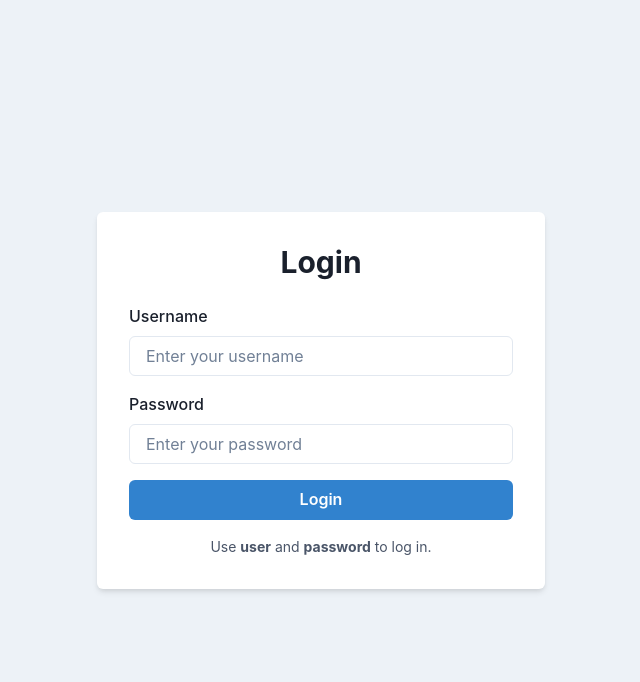
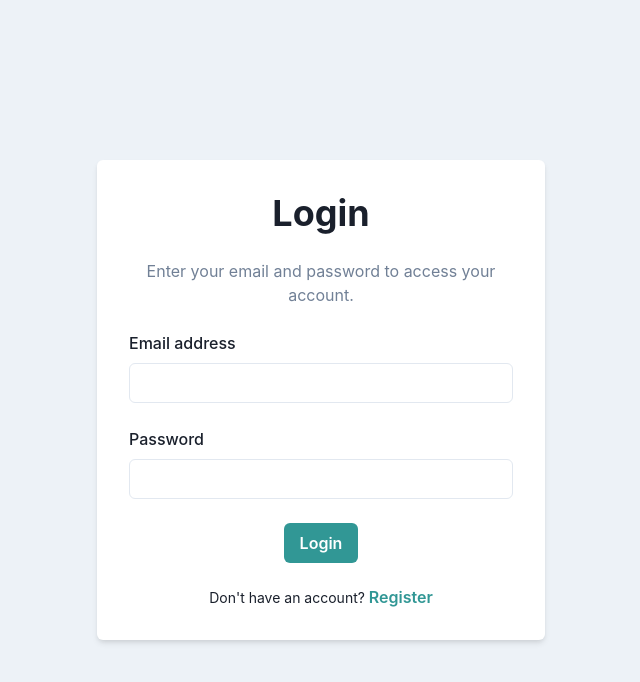
Before and after one commit to DanielStarckLorenzen/SpisOpFrontend, a React (Vite) app: page /login in a window 1280 px wide. Shown: the top 682 px of the page, without its empty margins (319-959 px from the left). Built offline with nearby package versions, Linux system fonts and the light colour scheme; no server answers.

Commit message:
login and register flow created

```diff
--- /dev/null
+++ b/firebase.ts
@@ -0,0 +1,23 @@
+// Import the functions you need from the SDKs you need
+import { initializeApp } from "firebase/app";
+import { getAuth } from "firebase/auth";
+// TODO: Add SDKs for Firebase products that you want to use
+// https://firebase.google.com/docs/web/setup#available-libraries
+
+// Your web app's Firebase configuration
+// For Firebase JS SDK v7.20.0 and later, measurementId is optional
+const firebaseConfig = {
+  apiKey: "AIzaSyB876jU3Rvc3o4c8lj3CxFohB3inbk29hk",
+  authDomain: "spisop-c3643.firebaseapp.com",
+  projectId: "spisop-c3643",
+  storageBucket: "spisop-c3643.appspot.com",
+  messagingSenderId: "217632398894",
+  appId: "1:217632398894:web:f3da08a825e3b56df4c9bf",
+  measurementId: "G-068PT6R7XZ"
+};
+
+// Initialize Firebase
+const app = initializeApp(firebaseConfig);
+const auth = getAuth(app);
+
+export { auth };
--- a/package.json
+++ b/package.json
@@ -14,7 +14,7 @@
     "@chakra-ui/react": "^2.8.2",
     "@emotion/react": "^11.13.3",
     "@emotion/styled": "^11.13.0",
-    "firebase": "^10.13.1",
+    "firebase": "^10.13.2",
     "framer-motion": "^11.5.4",
     "lucide-react": "^0.439.0",
     "react": "^18.3.1",
--- a/src/api/foodPostApi.ts
+++ b/src/api/foodPostApi.ts
@@ -1,4 +1,3 @@
-
 const BASE_URL = import.meta.env.VITE_BASE_URL;
 
 export const getAllFoodPosts = async () => {
--- /dev/null
+++ b/src/api/userApi.ts
@@ -0,0 +1,19 @@
+import {User} from "../types/User.ts";
+
+const BASE_URL = import.meta.env.VITE_BASE_URL;
+
+export const getUser = async (id: string) => {
+  const response = await fetch(`${BASE_URL}/user/${id}`);
+  return response.json();
+}
+
+export const postUser = async (user: User) => {
+  const response = await fetch(`${BASE_URL}/user`, {
+    method: "POST",
+    headers: {
+      "Content-Type": "application/json",
+    },
+    body: JSON.stringify(user),
+  });
+  return response.json();
+}
--- /dev/null
+++ b/src/components/modals/signUpModal.tsx
@@ -0,0 +1,172 @@
+import { useState } from "react";
+import { View } from "lucide-react";
+import {
+  Modal,
+  ModalOverlay,
+  ModalContent,
+  ModalHeader,
+  ModalBody,
+  ModalFooter,
+  ModalCloseButton,
+  Button,
+  FormControl,
+  FormLabel,
+  Input,
+  InputGroup,
+  InputRightElement, useToast,
+} from "@chakra-ui/react";
+import { createUserWithEmailAndPassword, User } from "firebase/auth";
+import { auth } from "../../../firebase.ts";
+import {postUser} from "../../api/userApi.ts";
+
+export type SignUpModalProps = {
+  isOpen: boolean;
+  onClose: () => void;
+  login: () => void;
+  setLoginEmail: (email: string) => void;
+  setLoginPassword: (password: string) => void;
+};
+
+export function SignUpModal({ isOpen, onClose, login, setLoginEmail, setLoginPassword }: SignUpModalProps) {
+  const [formValues, setFormValues] = useState({
+    firstName: "",
+    lastName: "",
+    userName: "",
+    email: "",
+    password: ""
+  });
+
+  const [showPassword, setShowPassword] = useState(false);
+  const toast = useToast();
+
+  const handleInputChange = (key: string, value: string) => {
+    setFormValues({
+      ...formValues,
+      [key]: value
+    });
+  };
+
+  const togglePasswordVisibility = () => {
+    setShowPassword(!showPassword);
+  };
+
+  const saveUser = () => {
+    if (formValues.firstName && formValues.lastName && formValues.userName && formValues.email && formValues.password) {
+      createUserWithEmailAndPassword(auth, formValues.email, formValues.password)
+        .then((userCredential) => {
+          const user = userCredential.user;
+          createUser(user);
+          onClose();
+        })
+        .catch((error) => {
+          console.error("Error creating user: ", error);
+        });
+    }
+  };
+
+  const createUser = (user: User) => {
+    const newUser = {
+      id: user.uid,
+      email: user.email ?? '',
+      firstName: formValues.firstName,
+      lastName: formValues.lastName,
+      username: formValues.userName,
+      isAdmin: false
+    }
+
+    postUser(newUser).then(() => {
+      toast({
+        title: "User created successfully!",
+        status: "success",
+        duration: 3000,
+        isClosable: true,
+      });
+      setLoginEmail(formValues.email);
+      setLoginPassword(formValues.password);
+      login();
+      onClose();
+    }).catch(error => {
+      toast({
+        title: "Error creating user in database: " + error.message,
+        status: "error",
+        duration: 3000,
+        isClosable: true,
+      });
+      console.error("Error creating user in database: ", error);
+    });
+  }
+
+  return (
+    <Modal isOpen={isOpen} onClose={onClose}>
+      <ModalOverlay />
+      <ModalContent>
+        <ModalHeader>Sign Up</ModalHeader>
+        <ModalCloseButton />
+        <ModalBody>
+          <FormControl isRequired mb={4}>
+            <FormLabel>First Name</FormLabel>
+            <Input
+              placeholder="Enter your first name"
+              value={formValues.firstName}
+              onChange={(e) => handleInputChange("firstName", e.target.value)}
+            />
+          </FormControl>
+
+          <FormControl isRequired mb={4}>
+            <FormLabel>Last Name</FormLabel>
+            <Input
+              placeholder="Enter your last name"
+              value={formValues.lastName}
+              onChange={(e) => handleInputChange("lastName", e.target.value)}
+            />
+          </FormControl>
+
+          <FormControl isRequired mb={4}>
+            <FormLabel>Username</FormLabel>
+            <Input
+              placeholder="Enter your username"
+              value={formValues.userName}
+              onChange={(e) => handleInputChange("userName", e.target.value)}
+            />
+          </FormControl>
+
+          <FormControl isRequired mb={4}>
+            <FormLabel>Email</FormLabel>
+            <Input
+              placeholder="Enter your email"
+              type="email"
+              value={formValues.email}
+              onChange={(e) => handleInputChange("email", e.target.value)}
+            />
+          </FormControl>
+
+          <FormControl isRequired mb={4}>
+            <FormLabel>Password</FormLabel>
+            <InputGroup>
+              <Input
+                placeholder="Enter your password"
+                type={showPassword ? "text" : "password"}
+                value={formValues.password}
+                onChange={(e) => handleInputChange("password", e.target.value)}
+              />
+              <InputRightElement>
+                <Button h="1.75rem" size="sm" onClick={togglePasswordVisibility}>
+                  {showPassword ? <View /> : "Show"}
+                </Button>
+              </InputRightElement>
+            </InputGroup>
+          </FormControl>
+        </ModalBody>
+
+        <ModalFooter>
+          <Button colorScheme="blue" mr={3} onClick={saveUser}>
+            Sign Up
+          </Button>
+          <Button variant="ghost" onClick={onClose}>
+            Cancel
+          </Button>
+        </ModalFooter>
+      </ModalContent>
+    </Modal>
+  );
+}
--- a/src/pages/login.tsx
+++ b/src/pages/login.tsx
@@ -1,31 +1,60 @@
 import { useState } from "react";
 import { Box, Button, FormControl, FormLabel, Input, Heading, Text, VStack, useToast } from "@chakra-ui/react";
-import { useNavigate } from "react-router-dom";
+import { auth } from "../../firebase.ts";
+import { signInWithEmailAndPassword } from 'firebase/auth';
+import {getUser} from "../api/userApi.ts";
+import {SignUpModal} from "../components/modals/signUpModal.tsx";
 
 const Login = () => {
-  const [username, setUsername] = useState("");
+  const [email, setEmail] = useState("");
   const [password, setPassword] = useState("");
+  const [isLoading, setIsLoading] = useState(false);
+  const [signUpModalOpen, setSignUpModalOpen] = useState(false);
   const toast = useToast();
-  const navigate = useNavigate();
 
   const handleLogin = () => {
-    // Basic validation (you can expand this)
-    if (username === "user" && password === "password") {
-      sessionStorage.setItem("userId", "user1");
+    setIsLoading(true);
+    try {
+      signInWithEmailAndPassword(auth, email, password)
+        .then(async (userCredential) => {
+          const user = await getUser(userCredential.user.uid);
+          if (user.error) {
+            toast({
+              title: "Cannot log in. Please try again.",
+              status: "error",
+              duration: 3000,
+              isClosable: true,
+            });
+            return;
+          }
+          sessionStorage.setItem("userId", JSON.stringify(user.id));
+          toast({
+            title: "Logged in successfully!",
+            status: "success",
+            duration: 3000,
+            isClosable: true,
+          });
+          window.location.href = "/";
+        })
+        .catch((error) => {
+          toast({
+            title: "Cannot log in. Please try again.",
+            status: "error",
+            duration: 3000,
+            isClosable: true,
+          });
+          console.error("Error logging in: ", error);
+        });
+    } catch (error) {
       toast({
-        title: "Login successful",
-        status: "success",
-        duration: 2000,
+        title: "Cannot log in. Please try again.",
+        status: "error",
+        duration: 3000,
         isClosable: true,
       });
-      navigate("/dashboard"); // Redirect to the dashboard
-    } else {
-      toast({
-        title: "Invalid credentials",
-        status: "error",
-        duration: 2000,
-        isClosable: true,
-      });
+      console.error("Error logging in: ", error);
+    } finally {
+      setIsLoading(false);
     }
   };
 
@@ -46,17 +75,19 @@ const Login = () => {
         boxShadow="md"
         borderRadius="md"
       >
-        <Heading as="h2" size="lg" textAlign="center" mb={6}>
-          Login
-        </Heading>
-        <VStack spacing={4} align="stretch">
-          <FormControl id="username">
-            <FormLabel>Username</FormLabel>
+        <VStack spacing={6}>
+          <Heading size="xl" textAlign="center">
+            Login
+          </Heading>
+          <Text textAlign="center" color="gray.500">
+            Enter your email and password to access your account.
+          </Text>
+          <FormControl id="email">
+            <FormLabel>Email address</FormLabel>
             <Input
-              type="text"
-              value={username}
-              onChange={(e) => setUsername(e.target.value)}
-              placeholder="Enter your username"
+              type="email"
+              value={email}
+              onChange={(e) => setEmail(e.target.value)}
             />
           </FormControl>
           <FormControl id="password">
@@ -65,17 +96,38 @@ const Login = () => {
               type="password"
               value={password}
               onChange={(e) => setPassword(e.target.value)}
-              placeholder="Enter your password"
             />
           </FormControl>
-          <Button colorScheme="blue" onClick={handleLogin} width="full">
+          <Button
+            isLoading={isLoading}
+            loadingText="Logging in..."
+            colorScheme="teal"
+            onClick={handleLogin}
+          >
             Login
           </Button>
+          {/* Register link */}
+          <Text fontSize="sm">
+            Don't have an account?{" "}
+            <Button
+              variant="link"
+              colorScheme="teal"
+              onClick={() => setSignUpModalOpen(true)}
+            >
+              Register
+            </Button>
+          </Text>
         </VStack>
-        <Text mt={4} textAlign="center" fontSize="sm" color="gray.600">
-          Use <strong>user</strong> and <strong>password</strong> to log in.
-        </Text>
       </Box>
+      {signUpModalOpen &&
+        <SignUpModal
+          isOpen={signUpModalOpen}
+          onClose={() => setSignUpModalOpen(false)}
+          login={() => handleLogin()}
+          setLoginEmail={setEmail}
+          setLoginPassword={setPassword}
+        />
+      }
     </Box>
   );
 };
```
Also changed, not shown: 1 other file (tests, documents, lock files or other folders).
